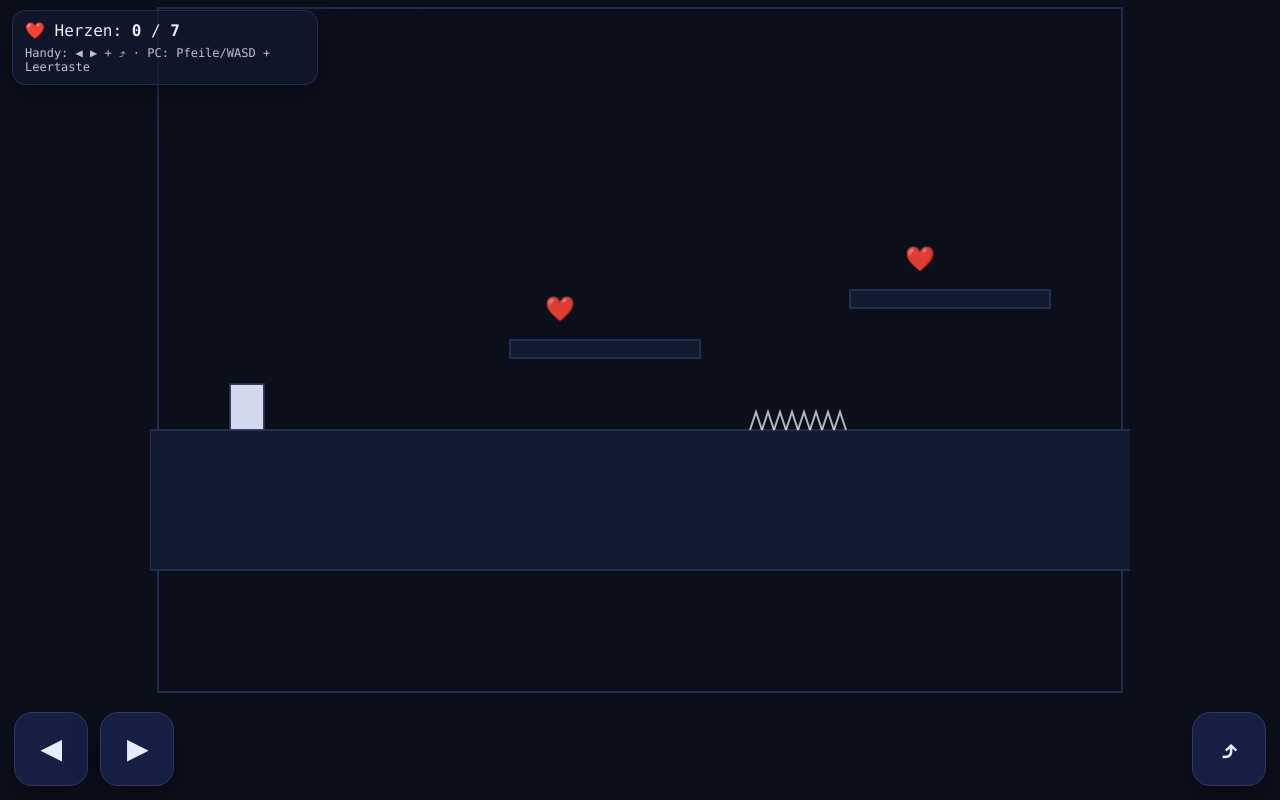
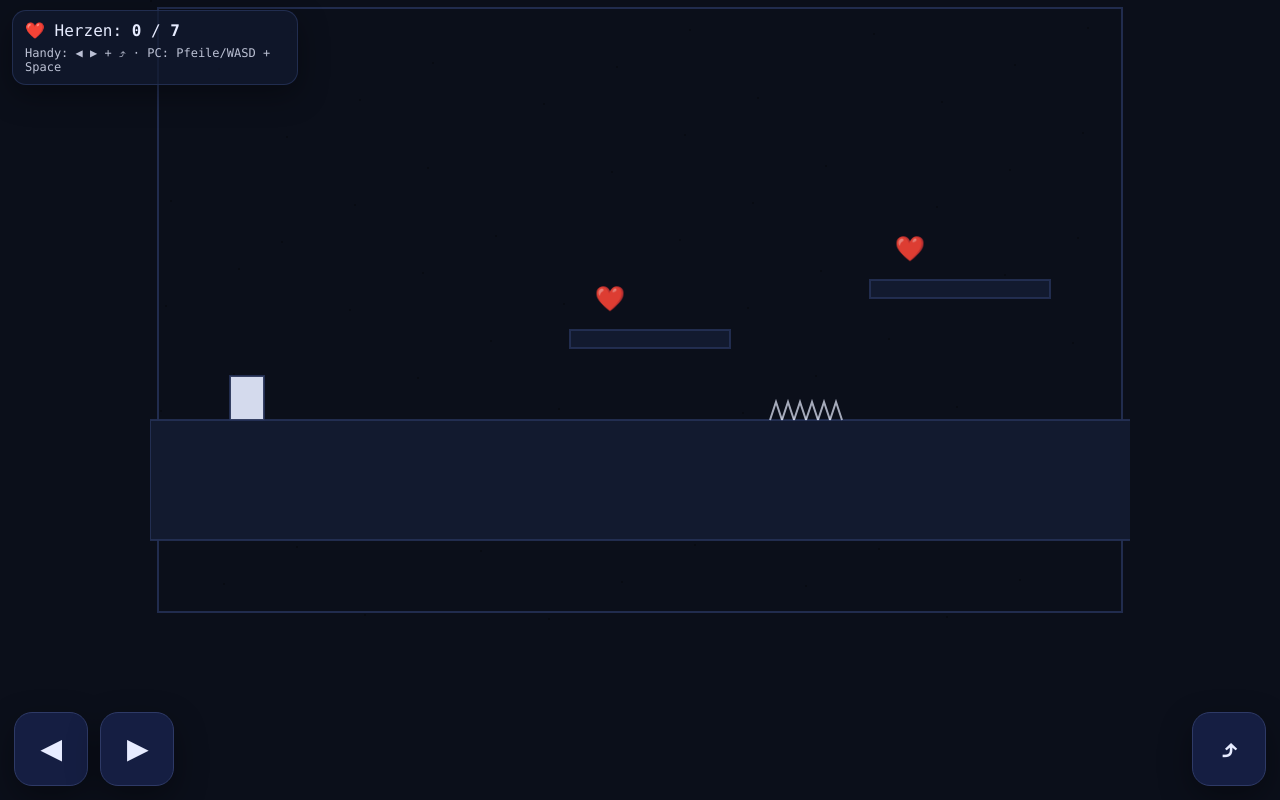
Before and after one commit to jjdtmjc8kq-sudo/jumppate, a plain HTML site: page index.html in a window 1280 px wide. Drawn offline with Linux system fonts and the light colour scheme.

Commit message:
Update index.html

```diff
--- a/index.html
+++ b/index.html
@@ -3,7 +3,7 @@
 <head>
   <meta charset="utf-8" />
   <meta name="viewport" content="width=device-width, initial-scale=1" />
-  <title>Jump’n’Run – Patenschaft (Miriam)</title>
+  <title>Jump’n’Run – Quest Reveal</title>
   <style>
     html, body { margin:0; height:100%; background:#0b0f1a; overflow:hidden; }
     canvas { display:block; margin:0 auto; background:#0b0f1a; touch-action:none; }
@@ -16,26 +16,24 @@
       border-radius:14px; padding:10px 12px; user-select:none;
       box-shadow: 0 10px 30px rgba(0,0,0,.35);
     }
-    .hint{ opacity:.8; font-size:12px; margin-top:6px; max-width: 280px; }
+    .hint{ opacity:.8; font-size:12px; margin-top:6px; max-width: 260px; }
 
     .controls{
       position:fixed; left:0; right:0; bottom:0; z-index:10;
       display:flex; justify-content:space-between; align-items:flex-end;
-      padding:14px; gap:12px;
-      pointer-events:none;
+      padding:14px; gap:12px; pointer-events:none;
     }
     .pad{ display:flex; gap:12px; pointer-events:auto; }
-    button.btn{
-      width:74px; height:74px; border-radius:18px;
+    .btn{
+      width:72px; height:72px; border-radius:18px;
       border:1px solid rgba(46,58,102,1);
-      background: rgba(26,37,80,.78);
+      background: rgba(26,37,80,.75);
       color:#e7ecff; font-weight:900; font-size:26px;
       display:grid; place-items:center;
       box-shadow: 0 12px 32px rgba(0,0,0,.35);
       user-select:none;
-      touch-action:none;
     }
-    button.btn:active{ transform: translateY(1px); filter: brightness(1.1); }
+    .btn:active{ transform: translateY(1px); filter: brightness(1.1); }
 
     .overlay{
       position:fixed; inset:0; display:none; align-items:center; justify-content:center;
@@ -43,7 +41,7 @@
       font-family: system-ui, Arial, sans-serif; color:#e7ecff;
     }
     .card{
-      width:min(760px, calc(100% - 28px));
+      width:min(720px, calc(100% - 28px));
       background:#121a2f; border:1px solid #243055;
       border-radius:18px; padding:18px;
       box-shadow: 0 12px 40px rgba(0,0,0,.45);
@@ -51,11 +49,11 @@
     .title{ font-size:20px; font-weight:900; margin:0 0 8px; }
     .mono{ font-family: ui-monospace, SFMono-Regular, Menlo, Consolas, monospace; white-space: pre-wrap; }
     .btnrow{ display:flex; gap:10px; flex-wrap:wrap; margin-top:12px; }
-    .smallbtn{
+    button{
       border:1px solid #2e3a66; background:#1a2550; color:#e7ecff;
       padding:10px 14px; border-radius:12px; cursor:pointer; font-weight:800;
     }
-    .smallbtn:hover{ filter:brightness(1.08); }
+    button:hover{ filter:brightness(1.1); }
   </style>
 </head>
 <body>
@@ -63,174 +61,119 @@
 
   <div class="hud">
     <div>❤️ Herzen: <b id="score">0</b> / <b id="target">7</b></div>
-    <div class="hint">Handy: ◀ ▶ + ⤴︎ · PC: Pfeile/WASD + Leertaste</div>
+    <div class="hint">Handy: ◀ ▶ + ⤴︎ · PC: Pfeile/WASD + Space</div>
   </div>
 
   <div class="controls">
     <div class="pad">
-      <button class="btn" id="left"  type="button">◀</button>
-      <button class="btn" id="right" type="button">▶</button>
+      <div class="btn" id="left">◀</div>
+      <div class="btn" id="right">▶</div>
     </div>
     <div class="pad">
-      <button class="btn" id="jump" type="button">⤴︎</button>
+      <div class="btn" id="jump">⤴︎</div>
     </div>
   </div>
 
-  <div id="overlay" class="overlay" aria-hidden="true">
+  <div id="overlay" class="overlay">
     <div class="card">
       <p class="title">🏆 Achievement unlocked</p>
       <div id="revealText" class="mono"></div>
       <div class="btnrow">
-        <button class="smallbtn" id="restart" type="button">Nochmal spielen</button>
-        <button class="smallbtn" id="close" type="button">Schließen</button>
+        <button id="restart">Nochmal spielen</button>
+        <button id="close">Schließen</button>
       </div>
     </div>
   </div>
 
 <script>
   // ========= HIER ANPASSEN =========
-  const PERSON_NAME = "Miriam";
-  const ROLE        = "Patentante";
-  const TARGET      = 7;
+  const PERSON_NAME = "DEIN NAME HIER";  // z.B. "Max"
+  const ROLE        = "Patenonkel";      // oder "Patentante"
+  const TARGET      = 7;                 // Herzen bis Reveal
   const BABY_LINE   = "Du wurdest für eine legendäre Nebenquest ausgewählt.";
-  // =================================
+  // ================================
 
   const canvas = document.getElementById("c");
   const ctx = canvas.getContext("2d");
   const scoreEl = document.getElementById("score");
   const targetEl = document.getElementById("target");
+  targetEl.textContent = String(TARGET);
+
   const overlay = document.getElementById("overlay");
   const revealText = document.getElementById("revealText");
-  const restartBtn = document.getElementById("restart");
-  const closeBtn = document.getElementById("close");
-  targetEl.textContent = String(TARGET);
+  document.getElementById("restart").onclick = () => location.reload();
+  document.getElementById("close").onclick = () => overlay.style.display = "none";
 
-  // --- Safety: Wenn irgendwas schiefgeht, zeigen wir es statt "Freeze"
-  function showEndScreen(text){
-    if (!overlay || !revealText) { alert(text); return; }
-    revealText.textContent = text;
-    overlay.style.display = "flex";
-    overlay.setAttribute("aria-hidden", "false");
+  let W=900,H=520,dpr=1;
+  function resize(){
+    dpr = Math.max(1, Math.min(2, devicePixelRatio||1));
+    W = Math.min(980, innerWidth)|0;
+    H = Math.max(460, Math.min(620, innerHeight))|0;
+    canvas.style.width=W+"px"; canvas.style.height=H+"px";
+    canvas.width=(W*dpr)|0; canvas.height=(H*dpr)|0;
+    ctx.setTransform(dpr,0,0,dpr,0,0);
   }
-  window.addEventListener("error", (e) => {
-    showEndScreen("🚨 Fehler im Spiel\n\n" + (e.message || "Unbekannt"));
-  });
-  window.addEventListener("unhandledrejection", (e) => {
-    showEndScreen("🚨 Fehler im Spiel\n\n" + String(e.reason));
-  });
+  addEventListener("resize", resize); resize();
 
-  // --- Canvas sizing
-  let W = 900, H = 560, dpr = 1;
-  function resize(){
-    dpr = Math.max(1, Math.min(2, window.devicePixelRatio || 1));
-    W = Math.min(980, window.innerWidth) | 0;
-    H = Math.max(460, Math.min(700, window.innerHeight)) | 0;
-    canvas.style.width = W + "px";
-    canvas.style.height = H + "px";
-    canvas.width = (W * dpr) | 0;
-    canvas.height = (H * dpr) | 0;
-    ctx.setTransform(dpr, 0, 0, dpr, 0, 0);
-  }
-  window.addEventListener("resize", resize);
-  resize();
+  const world = { width: 4200, groundY: 420, gravity: 1900 };
+  const rect = (x,y,w,h)=>({x,y,w,h});
+  const clamp=(x,a,b)=>Math.max(a,Math.min(b,x));
+  const aabb=(a,b)=>a.x<b.x+b.w && a.x+a.w>b.x && a.y<b.y+b.h && a.y+a.h>b.y;
 
-  // --- Helpers
-  const clamp = (x,a,b) => Math.max(a, Math.min(b, x));
-  const rect = (x,y,w,h) => ({x,y,w,h});
-  const aabb = (a,b) => (a.x < b.x + b.w && a.x + a.w > b.x && a.y < b.y + b.h && a.y + a.h > b.y);
-
-  // --- World
-  const world = {
-    width: 4300,
-    groundY: 430,
-    gravity: 2000
-  };
-
-  // Platforms
   const platforms = [
-    rect(0, world.groundY, world.width, 140),
-    rect(360,  340, 190, 18),
-    rect(700,  290, 200, 18),
-    rect(1040, 330, 160, 18),
-    rect(1340, 270, 240, 18),
-    rect(1700, 350, 180, 18),
-    rect(2060, 310, 210, 18),
-    rect(2440, 270, 240, 18),
-    rect(2810, 330, 190, 18),
-    rect(3200, 290, 240, 18),
-    rect(3600, 350, 180, 18),
-    rect(3920, 310, 240, 18)
+    rect(0, world.groundY, world.width, 120),
+    rect(420, 330, 160, 18), rect(720, 280, 180, 18),
+    rect(1050, 320, 140, 18), rect(1350, 260, 220, 18),
+    rect(1680, 340, 160, 18), rect(2020, 300, 180, 18),
+    rect(2350, 260, 220, 18), rect(2700, 320, 170, 18),
+    rect(3040, 280, 220, 18), rect(3400, 330, 160, 18),
+    rect(3700, 290, 220, 18)
   ];
 
-  // Hazards
   const hazards = [
-    rect(600,  world.groundY-18, 100, 18),
-    rect(1240, world.groundY-18, 120, 18),
-    rect(1960, world.groundY-18, 140, 18),
-    rect(3150, world.groundY-18, 170, 18)
+    rect(620,  world.groundY-18, 80, 18),
+    rect(1250, world.groundY-18, 90, 18),
+    rect(1900, world.groundY-18, 110, 18),
+    rect(3180, world.groundY-18, 140, 18)
   ];
 
-  // Hearts
-  function makeHearts(){
-    return [
-      {x: 410,  y: 310, taken:false, t:0},
-      {x: 770,  y: 260, taken:false, t:0},
-      {x: 1090, y: 300, taken:false, t:0},
-      {x: 1460, y: 240, taken:false, t:0},
-      {x: 1760, y: 320, taken:false, t:0},
-      {x: 2130, y: 280, taken:false, t:0},
-      {x: 2560, y: 240, taken:false, t:0},
-      {x: 2890, y: 300, taken:false, t:0},
-      {x: 3320, y: 260, taken:false, t:0},
-      {x: 3680, y: 320, taken:false, t:0},
-      {x: 4040, y: 280, taken:false, t:0}
-    ];
+  let hearts = [
+    {x:460,y:300,taken:false,t:0},{x:760,y:250,taken:false,t:0},{x:1110,y:290,taken:false,t:0},
+    {x:1440,y:230,taken:false,t:0},{x:1720,y:310,taken:false,t:0},{x:2060,y:270,taken:false,t:0},
+    {x:2440,y:230,taken:false,t:0},{x:2760,y:290,taken:false,t:0},{x:3100,y:250,taken:false,t:0},
+    {x:3460,y:300,taken:false,t:0},{x:3780,y:260,taken:false,t:0}
+  ];
+
+  const goal = rect(world.width-120, world.groundY-90, 50, 90);
+
+  const player = { x:80,y:world.groundY-60,w:34,h:44,vx:0,vy:0,speed:320,jump:720,onGround:false };
+  let score=0, playing=true, camX=0;
+
+  const input={left:false,right:false,jump:false};
+  const keys=new Set();
+  addEventListener("keydown",e=>keys.add(e.key));
+  addEventListener("keyup",e=>keys.delete(e.key));
+
+  function bindButton(id, key){
+    const el=document.getElementById(id);
+    let pid=null;
+    el.addEventListener("pointerdown",e=>{pid=e.pointerId; el.setPointerCapture(pid); input[key]=true; e.preventDefault();});
+    el.addEventListener("pointerup",e=>{if(e.pointerId!==pid) return; input[key]=false; pid=null; e.preventDefault();});
+    el.addEventListener("pointercancel",()=>{input[key]=false; pid=null;});
   }
-  let hearts = makeHearts();
+  bindButton("left","left"); bindButton("right","right"); bindButton("jump","jump");
 
-  // Goal
-  const goal = rect(world.width - 140, world.groundY - 95, 56, 95);
-
-  // Player
-  const player = {
-    x: 80, y: world.groundY - 62, w: 34, h: 46,
-    vx: 0, vy: 0,
-    speed: 340,
-    jump: 780,
-    onGround: false
-  };
-
-  let camX = 0;
-  let score = 0;
-  let playing = true;
-  let ended = false;
-
-  function resetPlayer(){
-    player.x = 80;
-    player.y = world.groundY - 62;
-    player.vx = 0;
-    player.vy = 0;
-    player.onGround = false;
+  function updateKeyboard(){
+    input.left  = input.left  || keys.has("ArrowLeft") || keys.has("a") || keys.has("A");
+    input.right = input.right || keys.has("ArrowRight")|| keys.has("d") || keys.has("D");
+    input.jump  = input.jump  || keys.has("ArrowUp")   || keys.has("w") || keys.has("W") || keys.has(" ");
   }
 
-  function resetGame(){
-    score = 0;
-    scoreEl.textContent = "0";
-    hearts = makeHearts();
-    camX = 0;
-    playing = true;
-    ended = false;
-    overlay.style.display = "none";
-    overlay.setAttribute("aria-hidden", "true");
-    resetPlayer();
-  }
+  function resetPlayer(){ player.x=80; player.y=world.groundY-60; player.vx=0; player.vy=0; }
 
   function reveal(){
-    if (ended) return;
-    ended = true;
-    playing = false;
-
-    showEndScreen(
+    playing=false;
+    revealText.textContent =
 `NEUE QUEST: Patenschaft
 ======================
 NPC: ${PERSON_NAME}
@@ -243,297 +186,137 @@ Belohnung:
 +999 Herzpunkte
 +1 Bonus-Familie
 
-Willst du mein(e) ${ROLE} sein? 💛`
-    );
-    burstConfetti();
+Willst du mein(e) ${ROLE} sein? 💛`;
+    overlay.style.display="flex";
   }
 
-  restartBtn.addEventListener("click", resetGame);
-  closeBtn.addEventListener("click", () => {
-    overlay.style.display = "none";
-    overlay.setAttribute("aria-hidden", "true");
-  });
-
-  // --- Input
-  const input = { left:false, right:false, jumpHeld:false, jumpPressed:false };
-  const keys = new Set();
-
-  window.addEventListener("keydown", (e) => {
-    keys.add(e.key);
-    if (e.key === " " || e.key === "ArrowUp" || e.key === "w" || e.key === "W") {
-      input.jumpPressed = true;
-      input.jumpHeld = true;
-    }
-  });
-  window.addEventListener("keyup", (e) => {
-    keys.delete(e.key);
-    if (e.key === " " || e.key === "ArrowUp" || e.key === "w" || e.key === "W") {
-      input.jumpHeld = false;
-    }
-  });
-
-  function syncKeyboard(){
-    input.left  = keys.has("ArrowLeft") || keys.has("a") || keys.has("A");
-    input.right = keys.has("ArrowRight") || keys.has("d") || keys.has("D");
-    // jumpHeld/jumpPressed wird oben gesetzt (damit "Pressed" nur einmal zählt)
-  }
-
-  // Touch Buttons via Pointer Events
-  function bindHoldButton(el, setFlag){
-    let pid = null;
-    el.addEventListener("pointerdown", (e) => {
-      pid = e.pointerId;
-      el.setPointerCapture(pid);
-      setFlag(true);
-      e.preventDefault();
-    });
-    el.addEventListener("pointerup", (e) => {
-      if (e.pointerId !== pid) return;
-      setFlag(false);
-      pid = null;
-      e.preventDefault();
-    });
-    el.addEventListener("pointercancel", () => { setFlag(false); pid = null; });
-  }
-
-  bindHoldButton(document.getElementById("left"),  v => input.left  = v);
-  bindHoldButton(document.getElementById("right"), v => input.right = v);
-
-  // Jump: pressed + held
-  (function(){
-    const el = document.getElementById("jump");
-    let pid = null;
-    el.addEventListener("pointerdown", (e) => {
-      pid = e.pointerId;
-      el.setPointerCapture(pid);
-      input.jumpHeld = true;
-      input.jumpPressed = true; // nur einmal pro Tap
-      e.preventDefault();
-    });
-    el.addEventListener("pointerup", (e) => {
-      if (e.pointerId !== pid) return;
-      input.jumpHeld = false;
-      pid = null;
-      e.preventDefault();
-    });
-    el.addEventListener("pointercancel", () => { input.jumpHeld = false; pid = null; });
-  })();
-
-  // --- Physics / collisions
-  function collidePlatforms(axis){
-    const p = rect(player.x, player.y, player.w, player.h);
-    for (const pl of platforms){
-      if (!aabb(p, pl)) continue;
-
-      if (axis === "x"){
-        if (player.vx > 0) player.x = pl.x - player.w;
-        else if (player.vx < 0) player.x = pl.x + pl.w;
-        p.x = player.x;
-      } else {
-        if (player.vy > 0){
-          player.y = pl.y - player.h;
-          player.vy = 0;
-          player.onGround = true;
-        } else if (player.vy < 0){
-          player.y = pl.y + pl.h;
-          player.vy = 0;
-        }
-        p.y = player.y;
+  function collide(axis){
+    const p=rect(player.x,player.y,player.w,player.h);
+    for(const pl of platforms){
+      if(!aabb(p,pl)) continue;
+      if(axis==="x"){
+        if(player.vx>0) player.x=pl.x-player.w;
+        else if(player.vx<0) player.x=pl.x+pl.w;
+        p.x=player.x;
+      }else{
+        if(player.vy>0){ player.y=pl.y-player.h; player.vy=0; player.onGround=true; }
+        else if(player.vy<0){ player.y=pl.y+pl.h; player.vy=0; }
+        p.y=player.y;
       }
     }
   }
 
-  // --- Confetti
-  let confetti = [];
-  function burstConfetti(){
-    confetti = [];
-    for (let i=0;i<170;i++){
-      confetti.push({
-        x: Math.random()*W, y: -Math.random()*H*0.2,
-        vx: (Math.random()*2-1)*140,
-        vy: 60 + Math.random()*260,
-        r: 2 + Math.random()*4,
-        rot: Math.random()*Math.PI*2,
-        vr: (Math.random()*2-1)*7,
-        life: 1.6 + Math.random()*1.6
-      });
+  let last=performance.now();
+  function loop(now){
+    const dt=Math.min(0.033,(now-last)/1000); last=now;
+
+    updateKeyboard();
+
+    if(playing){
+      let move=0; if(input.left) move-=1; if(input.right) move+=1;
+      player.vx=move*player.speed;
+
+      if(input.jump && player.onGround){ player.vy=-player.jump; player.onGround=false; }
+      player.vy += world.gravity*dt;
+
+      player.x += player.vx*dt; player.x=clamp(player.x,0,world.width-player.w); collide("x");
+      player.y += player.vy*dt; player.onGround=false; collide("y");
+
+      camX=clamp(player.x-W*0.35,0,world.width-W);
+
+      const pbox=rect(player.x,player.y,player.w,player.h);
+
+      for(const h of hearts){
+        if(h.taken) continue;
+        const hb=rect(h.x-12,h.y-12,24,24);
+        if(aabb(pbox,hb)){
+          h.taken=true; score++; scoreEl.textContent=String(score);
+          if(score>=TARGET) reveal();
+        }
+      }
+
+      for(const hz of hazards){
+        if(aabb(pbox,hz)){ score=Math.max(0,score-1); scoreEl.textContent=String(score); resetPlayer(); break; }
+      }
+
+      if(aabb(pbox,goal)) reveal();
+
+      if(!keys.size){ input.left=false; input.right=false; input.jump=false; }
     }
-  }
-  function stepConfetti(dt){
-    if (!confetti.length) return;
-    for (const p of confetti){
-      p.life -= dt;
-      p.x += p.vx * dt;
-      p.y += p.vy * dt;
-      p.vy += 340 * dt;
-      p.rot += p.vr * dt;
-    }
-    confetti = confetti.filter(p => p.life > 0 && p.y < H + 60);
-  }
 
-  // --- Main loop
-  let last = performance.now();
-  function loop(now){
-    const dt = Math.min(0.033, (now - last)/1000);
-    last = now;
-
-    syncKeyboard();
-    if (playing) step(dt);
-    stepConfetti(dt);
     draw();
-
     requestAnimationFrame(loop);
   }
   requestAnimationFrame(loop);
 
-  function step(dt){
-    // move
-    let move = 0;
-    if (input.left) move -= 1;
-    if (input.right) move += 1;
-    player.vx = move * player.speed;
-
-    // jump (nur einmal pro Druck)
-    if (input.jumpPressed && player.onGround){
-      player.vy = -player.jump;
-      player.onGround = false;
-    }
-    input.jumpPressed = false;
-
-    // gravity
-    player.vy += world.gravity * dt;
-
-    // X
-    player.x += player.vx * dt;
-    player.x = clamp(player.x, 0, world.width - player.w);
-    collidePlatforms("x");
-
-    // Y
-    player.y += player.vy * dt;
-    player.onGround = false;
-    collidePlatforms("y");
-
-    // camera
-    camX = clamp(player.x - W*0.35, 0, world.width - W);
-
-    const pbox = rect(player.x, player.y, player.w, player.h);
-
-    // collect hearts
-    for (const h of hearts){
-      if (h.taken) continue;
-      const hb = rect(h.x - 12, h.y - 12, 24, 24);
-      if (aabb(pbox, hb)){
-        h.taken = true;
-        score++;
-        scoreEl.textContent = String(score);
-        if (score >= TARGET) { reveal(); return; }
-      }
-    }
-
-    // hazards
-    for (const hz of hazards){
-      if (aabb(pbox, hz)){
-        score = Math.max(0, score - 1);
-        scoreEl.textContent = String(score);
-        resetPlayer();
-        break;
-      }
-    }
-
-    // goal
-    if (aabb(pbox, goal)) reveal();
-  }
-
-  // --- Drawing
   function draw(){
     ctx.clearRect(0,0,W,H);
 
-    // stars
-    ctx.globalAlpha = 0.25;
-    for (let i=0;i<70;i++){
-      ctx.fillRect((i*131 % W), (i*241 % H), 2, 2);
-    }
-    ctx.globalAlpha = 1;
+    ctx.globalAlpha=0.25;
+    for(let i=0;i<70;i++) ctx.fillRect((i*131%W),(i*241%H),2,2);
+    ctx.globalAlpha=1;
 
-    // border
-    ctx.strokeStyle = "rgba(36,48,85,.9)";
-    ctx.lineWidth = 2;
-    ctx.strokeRect(8, 8, W-16, H-16);
+    ctx.strokeStyle="rgba(36,48,85,.9)";
+    ctx.lineWidth=2;
+    ctx.strokeRect(8,8,W-16,H-16);
 
-    ctx.save();
-    ctx.translate(-camX, 0);
+    ctx.save(); ctx.translate(-camX,0);
 
-    // platforms
-    for (const pl of platforms){
-      ctx.fillStyle = "rgba(18,26,47,1)";
-      ctx.fillRect(pl.x, pl.y, pl.w, pl.h);
-      ctx.strokeStyle = "rgba(36,48,85,.9)";
-      ctx.lineWidth = 2;
-      ctx.strokeRect(pl.x, pl.y, pl.w, pl.h);
+    for(const pl of platforms){
+      ctx.fillStyle="rgba(18,26,47,1)";
+      ctx.fillRect(pl.x,pl.y,pl.w,pl.h);
+      ctx.strokeStyle="rgba(36,48,85,.9)";
+      ctx.strokeRect(pl.x,pl.y,pl.w,pl.h);
     }
 
-    // hazards (spikes)
-    for (const hz of hazards){
-      ctx.strokeStyle = "rgba(231,236,255,.75)";
-      ctx.lineWidth = 2;
-      const n = Math.floor(hz.w / 12);
-      for (let i=0;i<n;i++){
-        const x = hz.x + i*12;
+    for(const hz of hazards){
+      ctx.strokeStyle="rgba(231,236,255,.7)";
+      ctx.lineWidth=2;
+      const n=(hz.w/12)|0;
+      for(let i=0;i<n;i++){
+        const x=hz.x+i*12;
         ctx.beginPath();
-        ctx.moveTo(x, hz.y + hz.h);
-        ctx.lineTo(x+6, hz.y);
-        ctx.lineTo(x+12, hz.y + hz.h);
+        ctx.moveTo(x,hz.y+hz.h);
+        ctx.lineTo(x+6,hz.y);
+        ctx.lineTo(x+12,hz.y+hz.h);
         ctx.stroke();
       }
     }
 
-    // goal
-    ctx.fillStyle = "rgba(231,236,255,.85)";
-    ctx.fillRect(goal.x+10, goal.y, 6, goal.h);
-    ctx.fillStyle = "rgba(255,255,255,.9)";
+    // Goal
+    ctx.fillStyle="rgba(231,236,255,.85)";
+    ctx.fillRect(goal.x+8,goal.y,6,goal.h);
+    ctx.fillStyle="rgba(255,255,255,.9)";
     ctx.beginPath();
-    ctx.moveTo(goal.x+16, goal.y+12);
-    ctx.lineTo(goal.x+54, goal.y+24);
-    ctx.lineTo(goal.x+16, goal.y+36);
+    ctx.moveTo(goal.x+14,goal.y+10);
+    ctx.lineTo(goal.x+48,goal.y+22);
+    ctx.lineTo(goal.x+14,goal.y+34);
     ctx.closePath();
     ctx.fill();
-    ctx.font = "16px system-ui, Arial";
-    ctx.fillText("🏁", goal.x+24, goal.y+72);
+    ctx.font="16px system-ui, Arial";
+    ctx.fillText("🏁",goal.x+22,goal.y+70);
 
-    // hearts
-    for (const h of hearts){
-      if (h.taken) continue;
-      h.t += 0.08;
-      const pulse = 1 + Math.sin(h.t) * 0.08;
+    // Hearts
+    for(const h of hearts){
+      if(h.taken) continue;
+      h.t += 0.06;
+      const pulse=1+Math.sin(h.t)*0.08;
       ctx.save();
-      ctx.translate(h.x, h.y);
-      ctx.scale(pulse, pulse);
-      ctx.font = "26px system-ui, Arial";
-      ctx.textAlign = "center";
-      ctx.textBaseline = "middle";
-      ctx.fillText("❤️", 0, 0);
+      ctx.translate(h.x,h.y);
+      ctx.scale(pulse,pulse);
+      ctx.font="26px system-ui, Arial";
+      ctx.textAlign="center"; ctx.textBaseline="middle";
+      ctx.fillText("❤️",0,0);
       ctx.restore();
     }
 
-    // player
-    ctx.fillStyle = "rgba(231,236,255,.92)";
-    ctx.fillRect(player.x, player.y, player.w, player.h);
-    ctx.strokeStyle = "rgba(36,48,85,.9)";
-    ctx.lineWidth = 2;
-    ctx.strokeRect(player.x, player.y, player.w, player.h);
+    // Player
+    ctx.fillStyle="rgba(231,236,255,.92)";
+    ctx.fillRect(player.x,player.y,player.w,player.h);
+    ctx.strokeStyle="rgba(36,48,85,.9)";
+    ctx.strokeRect(player.x,player.y,player.w,player.h);
 
     ctx.restore();
-
-    // confetti (screen space)
-    if (confetti.length){
-      for (const p of confetti){
-        ctx.save();
-        ctx.translate(p.x, p.y);
-        ctx.rotate(p.rot);
-        ctx.fillRect(-p.r, -p.r, p.r*2, p.r*2);
-        ctx.restore();
-      }
-    }
   }
 </script>
 </body>
```
